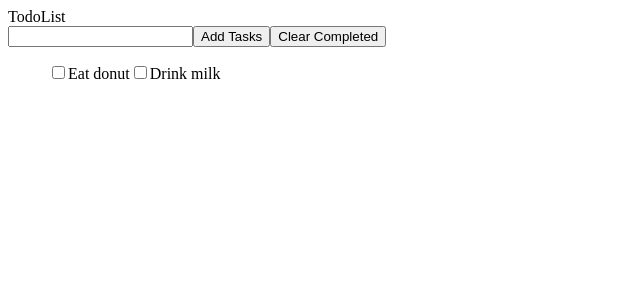
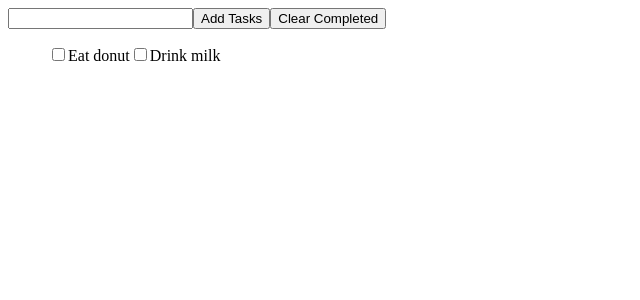
Before and after one commit to RavenSecurity/React-to-do-list, a React (Create React App) app: page / in a window 1280 px wide. Shown: the top 300 px of the page, without its empty margins (0-640 px from the left). Built offline with nearby package versions, Linux system fonts and the light colour scheme.

Commit message:
jsx done

```diff
--- a/src/App.js
+++ b/src/App.js
@@ -5,17 +5,10 @@ function App() {
   const [todos, setTodos] = useState(['Todo 1', 'Todo 2'])
   return (
     <>
-    <TodoList todoList={todos}/>
     <input type="text" />
     <button>Add Tasks</button>
     <button>Clear Completed</button>
-    <div className='tasks'>
-      <ul>
-        <input type="checkbox"/>Eat donut
-        <input type="checkbox"/>Drink milk
-
-      </ul>
-    </div>
+    <TodoList />
     </>
   );
 }
--- a/src/TodoList.js
+++ b/src/TodoList.js
@@ -2,6 +2,12 @@ import React from 'react'
 
 export default function TodoList( todos ) {
   return (
-    <div>TodoList</div>
+    <div className='tasks'>
+      <ul>
+        <input type="checkbox"/>Eat donut
+        <input type="checkbox"/>Drink milk
+
+      </ul>
+    </div>
   )
 }
```
